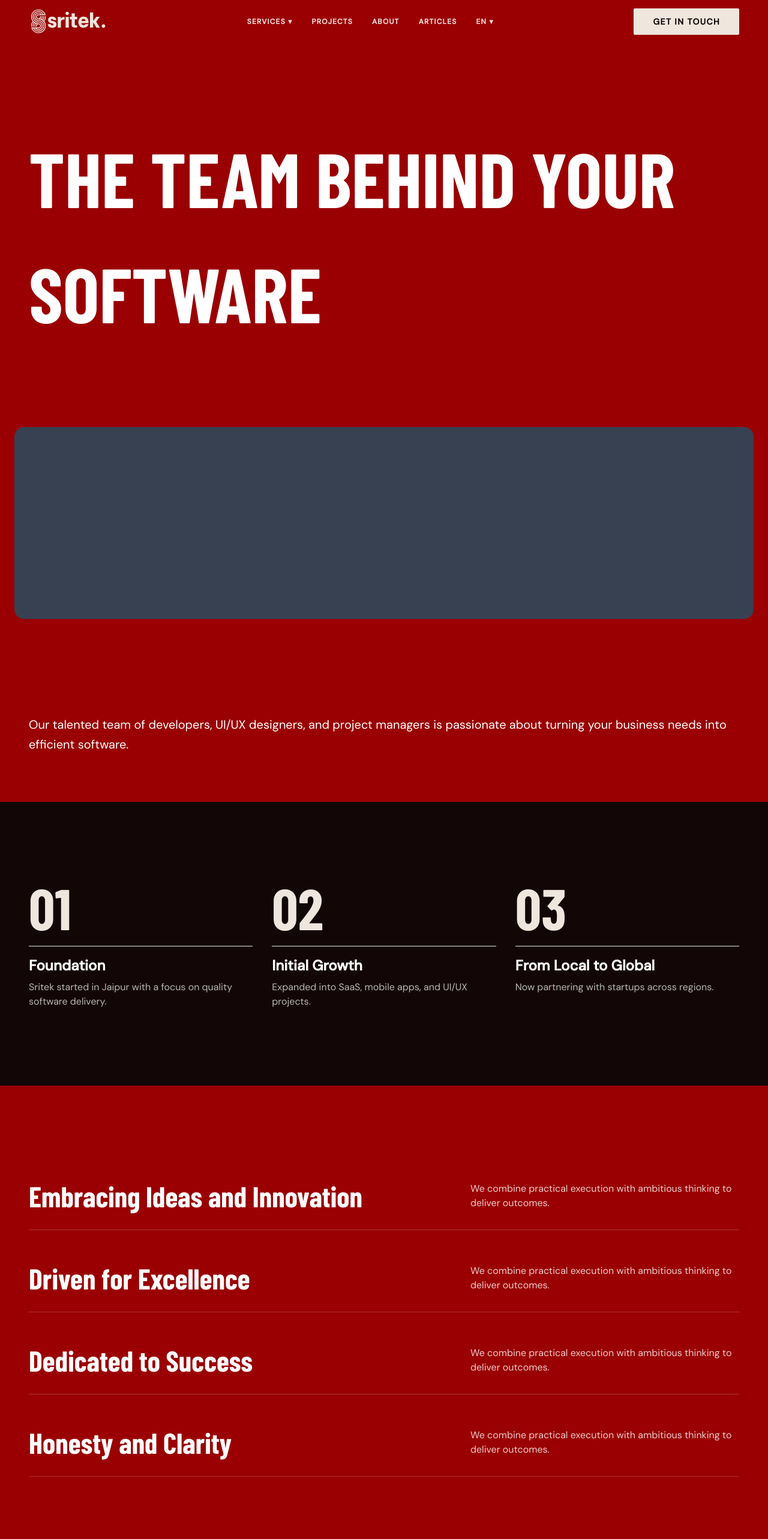
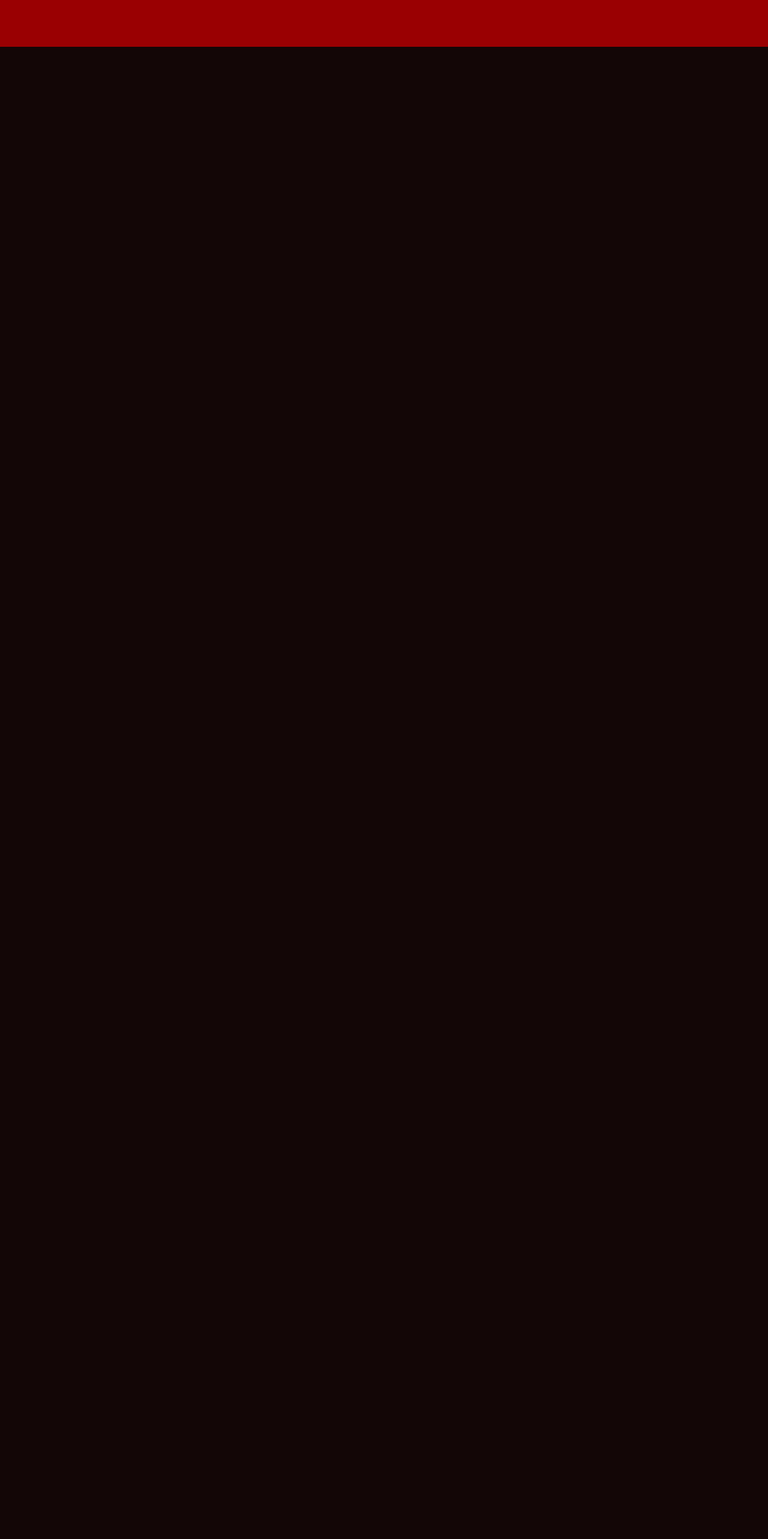
Before and after one commit to sritek/sritek-landing, a Next.js app: page /about in a window 1280 px wide. Shown: the top 2566 px of the page at 60% size. After the commit the page ends 800 px from the top, so only its background shows below. Built offline with nearby package versions, Linux system fonts and the light colour scheme; a web font is replaced by a local one.

Commit message:
make about page (with bugs)

```diff
--- a/app/about/page.tsx
+++ b/app/about/page.tsx
@@ -1,112 +1,137 @@
-import type { Metadata } from "next";
-import Footer from "@/components/layout/Footer";
-import CTABanner from "@/components/sections/CTABanner";
+"use client";
 
-export const metadata: Metadata = {
-  title: "About",
-};
+import Link from "next/link";
+import { Menu, X } from "lucide-react";
+import { useEffect, useRef, useState } from "react";
+import gsap from "gsap"; // ✅ direct import, no custom wrapper
+import Button from "@/components/ui/Button";
+import Image from "next/image";
+import clsx from "clsx";
 
-const milestones = [
-  {
-    no: "01",
-    title: "Foundation",
-    body: "Sritek started in Jaipur with a focus on quality software delivery.",
-  },
-  {
-    no: "02",
-    title: "Initial Growth",
-    body: "Expanded into SaaS, mobile apps, and UI/UX projects.",
-  },
-  {
-    no: "03",
-    title: "From Local to Global",
-    body: "Now partnering with startups across regions.",
-  },
+const links = [
+  { label: "SERVICES ▾", href: "/services" },
+  { label: "PROJECTS", href: "/projects" },
+  { label: "ABOUT", href: "/about", active: true },
+  { label: "ARTICLES", href: "/articles" },
+  { label: "EN ▾", href: "#" },
 ];
 
-export default function AboutPage() {
+export default function Navbar() {
+  const [open, setOpen] = useState(false);
+  const navRef = useRef<HTMLElement>(null);
+
+  useEffect(() => {
+    const el = navRef.current;
+    if (!el) return; // ✅ guard: don't run if ref isn't attached
+
+    const ctx = gsap.context(() => {
+      gsap.from(".nav-shell", {
+        y: -100,
+        opacity: 0,
+        duration: 0.7,
+        ease: "power3.out",
+      });
+
+      gsap.from(".nav-link", {
+        opacity: 0,
+        y: -10,
+        stagger: 0.08,
+        delay: 0.2,
+        duration: 0.45,
+        ease: "power2.out",
+      });
+    }, el); // ✅ pass navRef.current, not navRef
+
+    return () => ctx.revert();
+  }, []);
+
   return (
-    <main className="pt-[72px]">
-      <section className="bg-red section-padding">
-        <div className="section-container">
-          <h1 className="font-display text-[clamp(4rem,10vw,9rem)] font-extrabold text-white">
-            THE TEAM BEHIND YOUR SOFTWARE
-          </h1>
-        </div>
-      </section>
-      <section className="bg-red px-6 pb-20">
-        <div className="section-container h-80 rounded-2xl bg-gray-700" />
-      </section>
-      <section className="bg-red py-20">
-        <p className="section-container ml-auto max-w-2xl text-xl leading-relaxed text-white">
-          Our talented team of developers, UI/UX designers, and project managers
-          is passionate about turning your business needs into efficient
-          software.
-        </p>
-      </section>
-      <section className="bg-dark section-padding">
-        <div className="section-container grid gap-8 md:grid-cols-3">
-          {milestones.map((m) => (
-            <div key={m.no}>
-              <p className="font-display text-8xl font-extrabold text-cream">
-                {m.no}
-              </p>
-              <div className="my-4 h-px w-full bg-cream" />
-              <h3 className="text-2xl font-semibold text-white">{m.title}</h3>
-              <p className="mt-2 text-white/70">{m.body}</p>
-            </div>
+    <nav
+      ref={navRef}
+      className="fixed inset-x-0 top-0 z-50 bg-red"
+      aria-label="Main navigation"
+    >
+      <div className="nav-shell section-container flex h-[78px] items-center justify-between">
+        {/* Logo */}
+        <Link href="/" className="flex items-center">
+          <Image
+            src="/logo.svg"
+            alt="SRITEK"
+            width={132}
+            height={32}
+            priority
+            className="w-[120px] object-contain"
+          />
+        </Link>
+
+        {/* Desktop Nav */}
+        <div className="hidden items-center gap-3 md:flex">
+          {links.map((link) => (
+            <Link
+              key={link.label}
+              href={link.href}
+              className={clsx(
+                "nav-link rounded-[10px] px-5 py-3 text-[12px] font-bold uppercase tracking-[0.12em] transition-all duration-300",
+                link.active
+                  ? "bg-black text-white"
+                  : "text-white/90 hover:bg-black/20 hover:text-white",
+              )}
+            >
+              {link.label}
+            </Link>
           ))}
         </div>
-      </section>
-      <section className="bg-red section-padding">
-        <div className="section-container space-y-6">
-          {[
-            "Embracing Ideas and Innovation",
-            "Driven for Excellence",
-            "Dedicated to Success",
-            "Honesty and Clarity",
-          ].map((p) => (
-            <div
-              key={p}
-              className="flex flex-col justify-between border-b border-white/20 py-8 md:flex-row"
-            >
-              <h3 className="font-display text-5xl font-extrabold text-white">
-                {p}
-              </h3>
-              <p className="max-w-md text-white/80">
-                We combine practical execution with ambitious thinking to
-                deliver outcomes.
-              </p>
-            </div>
-          ))}
-        </div>
-      </section>
-      <section className="bg-dark section-padding">
-        <div className="section-container">
-          <h2 className="mb-12 font-display text-7xl font-extrabold text-cream">
-            THE TEAM
-          </h2>
-          <div className="grid gap-6 md:grid-cols-3">
-            {[
-              { name: "Founder", role: "CEO & Founder" },
-              { name: "CTO", role: "Tech Lead" },
-              { name: "Project Manager", role: "Delivery" },
-            ].map((m) => (
-              <article key={m.name} className="overflow-hidden rounded-2xl">
-                <div className="h-56 bg-gray-700" />
-                <div className="bg-white p-6">
-                  <h4 className="text-lg font-medium text-dark">{m.name}</h4>
-                  <p className="text-xs uppercase tracking-widest text-red">
-                    {m.role}
-                  </p>
-                </div>
-              </article>
-            ))}
-          </div>
-        </div>
-      </section>
-      <CTABanner />
-      <Footer />
-    </main>
+
+        {/* CTA */}
+        <Button
+          className="hidden md:inline-flex rounded-xl px-7 text-[12px] font-bold uppercase tracking-[0.12em]"
+          variant="primary"
+          href="/contact"
+        >
+          Get In Touch
+        </Button>
+
+        {/* Mobile Toggle */}
+        <button
+          className="flex h-11 w-11 items-center justify-center rounded-lg text-white transition hover:bg-white/10 md:hidden"
+          onClick={() => setOpen((v) => !v)}
+          aria-label="Menu"
+        >
+          {open ? <X size={22} /> : <Menu size={22} />}
+        </button>
+      </div>
+
+      {/* Mobile Menu */}
+      <div
+        className={clsx(
+          "fixed inset-0 z-40 flex flex-col justify-center gap-6 bg-red px-8 transition-all duration-500 md:hidden",
+          open
+            ? "pointer-events-auto opacity-100"
+            : "pointer-events-none opacity-0",
+        )}
+      >
+        {links.map((link) => (
+          <Link
+            key={link.label}
+            href={link.href}
+            onClick={() => setOpen(false)}
+            className={clsx(
+              "font-display text-5xl font-extrabold uppercase tracking-tight text-white transition-all duration-300",
+              link.active && "text-primary",
+            )}
+          >
+            {link.label}
+          </Link>
+        ))}
+
+        <Button
+          variant="primary"
+          href="/contact"
+          className="mt-6 w-full justify-center rounded-xl py-4 text-sm font-bold uppercase tracking-[0.12em]"
+        >
+          Get In Touch
+        </Button>
+      </div>
+    </nav>
   );
 }
--- a/components/layout/Navbar.tsx
+++ b/components/layout/Navbar.tsx
@@ -7,24 +7,55 @@ import { gsap } from "@/lib/gsap";
 import Button from "@/components/ui/Button";
 import Image from "next/image";
 
-const links = ["SERVICES ▾", "PROJECTS", "ABOUT", "ARTICLES", "EN ▾"];
+const links = [
+  { label: "SERVICES ▾", href: "/services" },
+  { label: "PROJECTS", href: "/projects" },
+  { label: "ABOUT", href: "/about" },
+  { label: "ARTICLES", href: "/articles" },
+  { label: "EN ▾", href: "#" },
+];
 
 export default function Navbar() {
   const [open, setOpen] = useState(false);
   const navRef = useRef<HTMLElement>(null);
 
   useEffect(() => {
-    const ctx = gsap.context(() => {
-      gsap.from(".nav-shell", {
-        y: -100,
-        opacity: 0,
-        duration: 0.6,
-        ease: "power2.out",
-      });
-      gsap.from(".nav-link", { opacity: 0, y: -8, stagger: 0.1, delay: 0.2 });
-    }, navRef);
-    return () => ctx.revert();
-  }, []);
+  if (!navRef.current) return;
+
+  const nav = navRef.current;
+
+  gsap.fromTo(
+    ".nav-shell",
+    {
+      y: -80,
+      opacity: 0,
+    },
+    {
+      y: 0,
+      opacity: 1,
+      duration: 0.7,
+      ease: "power3.out",
+      clearProps: "all",
+    }
+  );
+
+  gsap.fromTo(
+    ".nav-link",
+    {
+      y: -10,
+      opacity: 0,
+    },
+    {
+      y: 0,
+      opacity: 1,
+      stagger: 0.08,
+      delay: 0.15,
+      duration: 0.45,
+      ease: "power2.out",
+      clearProps: "all",
+    }
+  );
+}, []);
 
   return (
     <nav
@@ -41,12 +72,13 @@ export default function Navbar() {
         </Link>
         <div className="hidden items-center gap-8 md:flex">
           {links.map((link) => (
-            <a
-              key={link}
+            <Link
+              key={link.label}
+              href={link.href}
               className="nav-link text-xs font-bold uppercase tracking-widest text-white/85 hover:text-white cursor-pointer"
             >
-              {link}
-            </a>
+              {link.label}
+            </Link>
           ))}
         </div>
         <Button
@@ -67,12 +99,13 @@ export default function Navbar() {
       {open && (
         <div className="fixed inset-0 z-40 flex flex-col justify-center gap-6 bg-red px-8 md:hidden">
           {links.map((link) => (
-            <a
-              key={link}
+            <Link
+              key={link.label}
+              href={link.href}
               className="font-display text-5xl font-extrabold text-white"
             >
-              {link}
-            </a>
+              {link.label}
+            </Link>
           ))}
         </div>
       )}
```
